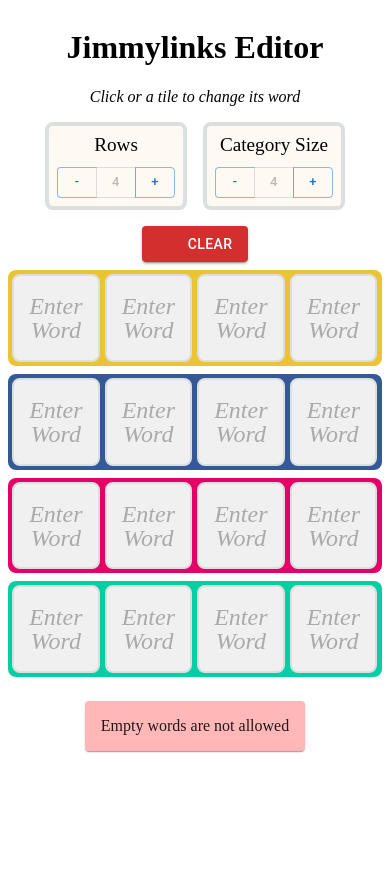
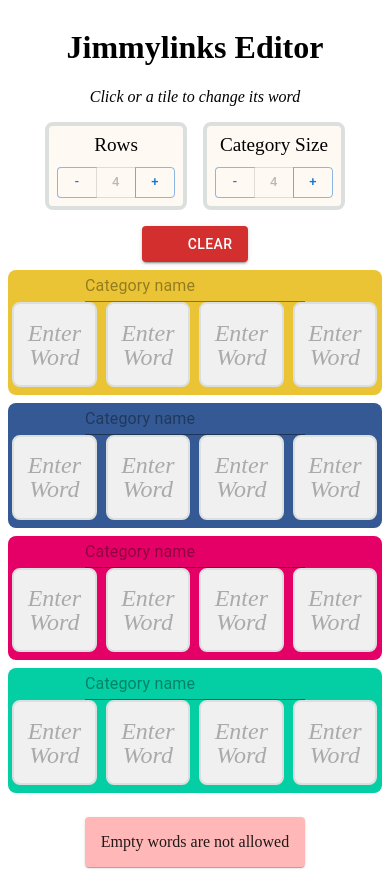
Before and after one commit to wildjames/links-game, a React (Vite) app: page / in a window 390 px wide. Before the commit the page ends 844 px from the top, so only its background shows below. Built offline with nearby package versions, Linux system fonts and the light colour scheme; some icons are missing.

Commit message:
Implement category names. More mobile CSS development.

```diff
--- a/src/assets/styles/Grid.scss
+++ b/src/assets/styles/Grid.scss
@@ -3,22 +3,51 @@
 
 .grid-row {
   display: flex;
+  flex-direction: column;
+  width: fit-content;
+  align-items: center;
+  padding: 0rem;
+  border-radius: 0.5rem;
+  gap: 0;
+}
+
+.grid-row.tiles {
   flex-direction: row;
-  width: fit-content;
-  padding: 0.5rem;
-  border-radius: 0.5rem;
   gap: 1.5rem;
+  padding: 0rem;
 }
 
 .grid {
   display: flex;
   flex-direction: column;
-  gap: 0.5rem;
-  padding: 1rem;
+  gap: 1.5rem;
+  padding: 0rem;
+}
+
+@media (max-width: 640px) {
+  .grid {
+    width: 100%;
+    padding: 0.5rem;
+    gap: 0.5rem;
+  }
+
+  .grid-row {
+    width: 100%;
+  }
+
+  .grid-row.tiles {
+    display: grid;
+    width: calc(100% - 0.5rem);
+    padding: 0rem;
+    gap: 0.5rem;
+    /* create one column per tile, each taking an equal fraction of the row */
+    grid-template-columns: repeat(auto-fit, minmax(0, 1fr));
+  }
 }
 
 .grid-row.solved {
     transition-duration: 0.5s;
+    padding-bottom: 0.5rem;
 }
 
 .grid-row.solved:nth-child(1n) {
@@ -37,19 +66,6 @@
   background-color: $tomato;
 }
 
-
-@media (max-width: 640px) {
-  .grid {
-    width: 100%;
-    padding: 0.5rem;
-  }
-
-  .grid-row {
-    display: grid;
-    width: calc(100% - 0.5rem);
-    padding: 0.25rem;
-    gap: 0.25rem;
-    /* create one column per tile, each taking an equal fraction of the row */
-    grid-template-columns: repeat(auto-fit, minmax(0, 1fr));
-  }
+.category-name {
+    font-size: 1.5rem;
 }
--- a/src/components/CreatorGrid.tsx
+++ b/src/components/CreatorGrid.tsx
@@ -1,3 +1,4 @@
+import { Input } from "@mui/material"
 import Tile from "./Tile"
 import "@styles/Grid.scss"
 
@@ -11,24 +12,44 @@ export interface CreatorGridProps {
     // id of the tile currently being edited.
     editingTileId?: string
     onTileTextChange: (tileId: string, newText: string) => void
+
+    categoryNames: string[]
+    setCategoryNames: (categoryNames: string[]) => void
 }
 
 const CreatorGrid = ({
     wordGrid: grid,
     handleTileClick,
     editingTileId,
-    onTileTextChange
+    onTileTextChange,
+    categoryNames,
+    setCategoryNames
 }: CreatorGridProps) => {
     const gridRowClass = 'grid-row solved'
+
+    const handleUpdateCategoryName = (rowIndex: number, newName: string) => {
+        const newCategoryNames = [...categoryNames]
+        newCategoryNames[rowIndex] = newName
+        setCategoryNames(newCategoryNames)
+    }
 
     return (
         <div className="grid">
             {grid.map((row, rowIndex) => (
                 <div className={gridRowClass} key={rowIndex}>
+                    {/* Category name */}
+                    <Input
+                        value={categoryNames[rowIndex]}
+                        onChange={(e => handleUpdateCategoryName(rowIndex, e.target.value))}
+                        placeholder="Category name"
+                    />
+
+                    <div className="grid-row tiles">
                         {row.map(tile =>
                             editingTileId === tile.id && onTileTextChange ? (
                                 // Editing mode, the tile is an input box
                                 <div>
+                                    {/* Dont use the MUI element here, since I'm doing some nonstandard styling */}
                                     <input
                                         className="tile editing"
                                         key={tile.id}
@@ -60,6 +81,7 @@ const CreatorGrid = ({
                             )
                         )}
                     </div>
+                </div>
             ))}
         </div>
     )
--- a/src/components/GameGrid.tsx
+++ b/src/components/GameGrid.tsx
@@ -35,9 +35,8 @@ export interface GameGridProps {
 
     // Any selected tiles
     selectedTiles?: string[]
-    // Optional: The rows that are solved already will be highlighted.
-    // If not provided, all rows will be treated as unsolved.
-    solvedRows?: boolean[]
+    // Rows that are solved. This is an array of solved category names, in order.
+    solvedRows: string[]
 }
 
 const GameGrid = ({
@@ -52,12 +51,15 @@ const GameGrid = ({
 
     // We need a flattened version of the grid to use as a flipKey.
     const flatGrid = grid.flat().map(tile => tile.word).join('')
-    console.log("Grid render", grid)
 
     return (
         <Flipper flipKey={flatGrid} className="grid">
             {grid.map((row, rowIndex) => (
                 <div className={gridRowClasses[rowIndex]} key={rowIndex}>
+                    {/* Category name, if the row is solved */}
+                    {solvedRows[rowIndex] && <div className="category-name">{solvedRows[rowIndex]}</div>}
+                    {/* The tiles in the row */}
+                    <div className="grid-row tiles">
                         {row.map(tile =>
                             <Flipped key={tile.id} flipId={tile.id}>
                                 <div>
@@ -71,6 +73,7 @@ const GameGrid = ({
                             </Flipped>
                         )}
                     </div>
+                </div>
             ))}
         </Flipper>
     )
--- a/src/hooks/useEditor.ts
+++ b/src/hooks/useEditor.ts
@@ -14,6 +14,9 @@ const useEditor = () => {
     // --- CORE STATE ---
     const [words, setWords] = useState<string[][]>(
         Array.from({ length: MAX_ROWS }, () => Array(MAX_COLUMNS).fill(''))
+    )
+    const [categoryNames, setCategoryNames] = useState<string[]>(
+        Array.from({ length: MAX_ROWS }, () => '')
     )
     const [rows, setRows] = useState(4)
     const [categorySize, setCategorySize] = useState(4)
@@ -38,14 +41,14 @@ const useEditor = () => {
     // --- DERIVED CATEGORIES ---
     const categories = useMemo<WordCategory[]>(() => {
         return Array.from({ length: rows }, (_, r) => ({
-            categoryName: `Category ${r + 1}`,
+            categoryName: categoryNames[r] || 'Category ' + (r + 1),
             wordArray: words[r].slice(0, categorySize)
                 .map(w => {
                     const decoded = decodeURIComponent(w.trim())
                     return validateWord(decoded) ? decoded : ''
                 }),
         }))
-    }, [words, rows, categorySize])
+    }, [words, rows, categorySize, categoryNames])
 
     // --- SYNC URL AND STATE (once) ---
     useEffect(() => {
@@ -74,6 +77,7 @@ const useEditor = () => {
                 }
             }
             setWords(newWords)
+            setCategoryNames(parsed.categories.map(cat => cat.categoryName))
         } catch (err) {
             console.error('Failed to parse game data from URL', err)
         }
@@ -102,7 +106,7 @@ const useEditor = () => {
         setGameDefinition(b64)
         setSearchParams({ data: b64 }, { replace: true })
         // update the URL whenever the game state changes
-    }, [categories, rows, categorySize, setSearchParams])
+    }, [categories, rows, categorySize, categoryNames, setSearchParams])
 
     useEffect(() => {
         try {
@@ -160,6 +164,8 @@ const useEditor = () => {
         setRows,
         categorySize,
         setCategorySize,
+        categoryNames,
+        setCategoryNames,
         grid,
         editingTileId,
         handleTileClick,
--- a/src/hooks/useGame.ts
+++ b/src/hooks/useGame.ts
@@ -18,7 +18,7 @@ export const useGame = () => {
 
     const [grid, setGrid] = useState<GameGridTile[][]>([])
     const [selectedTiles, setSelectedTiles] = useState<string[]>([])
-    const [rowsSolved, setRowsSolved] = useState<boolean[]>([])
+    const [rowsSolved, setRowsSolved] = useState<string[]>([])
     const [oneAway, setOneAway] = useState(false)
     const [validGame, setValidGame] = useState(true)
 
@@ -49,7 +49,7 @@ export const useGame = () => {
             shuffle(parsedWords)
 
             setWords(parsedWords)
-            setRowsSolved(new Array(parsedData.rows).fill(false))
+            setRowsSolved([])
             setCategories(parsedData.categories)
 
             setRows(parsedData.rows)
@@ -143,7 +143,7 @@ export const useGame = () => {
 
             setRowsSolved(prevRowsSolved => {
                 const newRowsSolved = [...prevRowsSolved]
-                newRowsSolved[numAlreadySolved] = true
+                newRowsSolved[numAlreadySolved] = matchingCategory.categoryName
                 return newRowsSolved
             })
 
--- a/src/pages/Creator.tsx
+++ b/src/pages/Creator.tsx
@@ -20,6 +20,8 @@ const CreatorPage = () => {
         setRows,
         categorySize,
         setCategorySize,
+        categoryNames,
+        setCategoryNames,
         grid,
         editingTileId,
         gameDefinition,
@@ -74,6 +76,8 @@ const CreatorPage = () => {
                 handleTileClick={handleTileClick}
                 editingTileId={editingTileId}
                 onTileTextChange={handleTileTextChange}
+                categoryNames={categoryNames}
+                setCategoryNames={setCategoryNames}
             />
 
             <Paper className={`validation-message ${validGame ? 'valid' : 'invalid'}`}>
--- a/src/pages/Game.tsx
+++ b/src/pages/Game.tsx
@@ -26,10 +26,13 @@ const Game = () => {
     // track window size so confetti fills the screen
     const [size, setSize] = useState({ width: window.innerWidth, height: window.innerHeight })
     const [showVictoryDialog, setShowVictoryDialog] = useState(false)
+    const [victory, setVictory] = useState(false)
 
     const navigate = useNavigate()
 
-    const victory = rowsSolved.every(row => row)
+    useEffect(() => {
+        setVictory(rowsSolved.length === grid.length)
+    }, [grid.length, rowsSolved.length])
 
     // Delay the victory dialog
     useEffect(() => {
@@ -90,7 +93,6 @@ const Game = () => {
                 </DialogContent>
             </Dialog>
 
-            {/* confetti should render behind the dialog walls */}
             {victory && (
                 <ReactConfetti
                     width={size.width}
```
Lines whose indentation alone changed are shown as unchanged.
